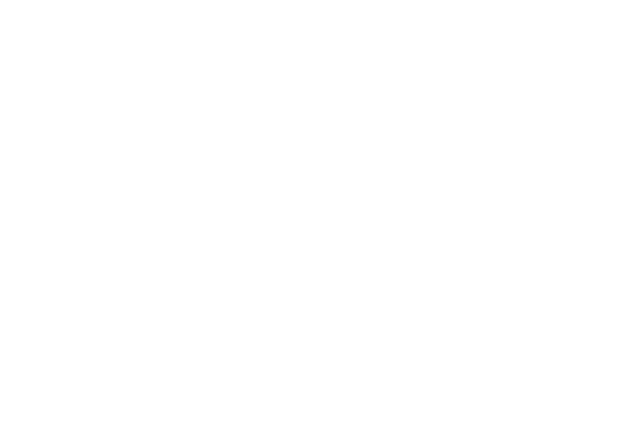
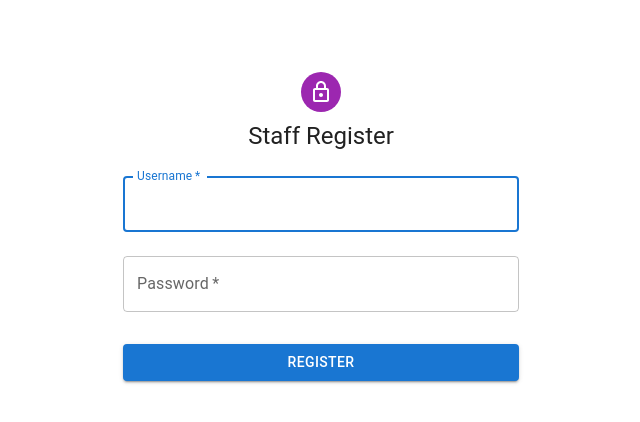
Before and after one commit to gabbuman/hha_prj, a React app: page /register in a window 1280 px wide. Shown: the top 422 px of the page, without its empty margins (319-959 px from the left). Built offline with nearby package versions, Linux system fonts and the light colour scheme; the HTML template or start-up script is replaced by a standard one.

Commit message:
Debugged routing, and removed 'Remember Me'

```diff
--- a/hha_prj/frontend/src/components/App.tsx
+++ b/hha_prj/frontend/src/components/App.tsx
@@ -27,7 +27,7 @@ class App extends Component {
 					<Route path='/header' component={() => <Header title={`Hope Health Action`} />}  />
 
 					<Route path='/login' component={Login} />
-					<Route path='/login' component={Register} />
+					<Route path='/register' component={Register} />
 					<Route path='/rank' component={Rank} />
 					<Route path='/dptcard' component={DptOverview}>
 						<DptOverview departmentData={dpts_Data}/>
--- a/hha_prj/frontend/src/components/login/Register.tsx
+++ b/hha_prj/frontend/src/components/login/Register.tsx
@@ -20,14 +20,14 @@ import { useHistory } from 'react-router-dom';
 
 const theme = createTheme();
 
-export default function RegisterUser() {
+export default function Register() {
 
   const [username, setUsername] = useState<string>('');
   const [password, setPassword] = useState<string>('');
   const history = useHistory();
 
   const notifySuccess = () => {
-    toast.success('Login success! Welcome back ' + username +'!', {
+    toast.success('Registration success! Welcome ' + username +'!', {
       position: "top-right",
       autoClose: 5000,
       hideProgressBar: false,
@@ -39,7 +39,7 @@ export default function RegisterUser() {
   }
 
   const notifyFail = () => {
-    toast.error('Sorry, the username and password entered does not match any account.', {
+    toast.error('Sorry, the username is already in use. Please choose another one!', {
       position: "top-right",
       autoClose: 5000,
       hideProgressBar: false,
@@ -53,7 +53,7 @@ export default function RegisterUser() {
   const handleSubmit = (event: React.FormEvent<HTMLFormElement>) => {
     event.preventDefault();
     // axios.post(`http://142.58.2.141:8000/api/token/obtain`, {username, password}) /* Use this endpoint if deploying to vm container */
-    axios.post(`http://127.0.0.1:8000/api/token/obtain`, {username, password}) /* Use this endpoint if working locally */
+    axios.post(`http://127.0.0.1:8000/api/user/`, {username, password}) /* Use this endpoint if working locally */
       .then(res => {
         notifySuccess();
         console.log(res);
@@ -82,7 +82,7 @@ export default function RegisterUser() {
             <LockOutlinedIcon />
           </Avatar>
           <Typography component="h1" variant="h5">
-            Staff Login
+            Staff Register
           </Typography>
           <Box component="form" onSubmit={handleSubmit} noValidate sx={{ mt: 1 }}>
             <TextField
@@ -107,25 +107,19 @@ export default function RegisterUser() {
               autoComplete="current-password"
               onChange={e => {setPassword(e.target.value);}}
             />
-            <FormControlLabel
+            {/* <FormControlLabel
               control={<Checkbox value="remember" color="primary" />}
               label="Remember me"
-            />
+            /> */}
             <Button
               type="submit"
               fullWidth
               variant="contained"
               sx={{ mt: 3, mb: 2 }}
             >
-              Login
+              Register
             </Button>
-            <Grid container>
-              <Grid item xs>
-                <Link href="#" variant="body2">
-                  Forgot Username/password?
-                </Link>
-              </Grid>
-            </Grid>
+
           </Box>
         </Box>
       </Container>
```
Also changed, not shown: 1 other file (tests, documents, lock files or other folders).
